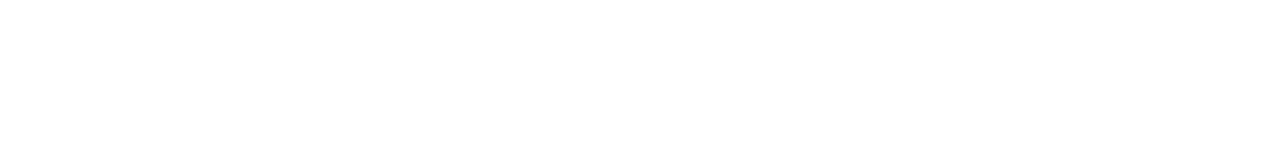
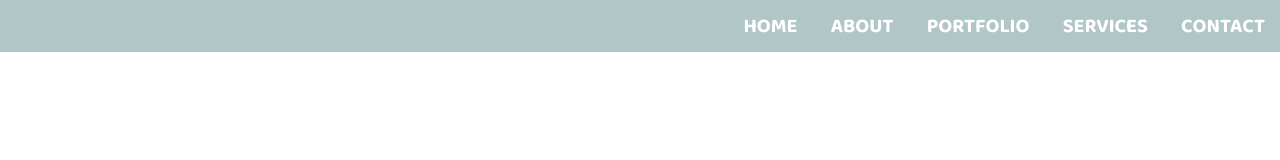
Before and after one commit to nmso2/food-network, a plain HTML site: page index.html in a window 1280 px wide. Drawn offline with Linux system fonts and the light colour scheme.

Commit message:
added menubar

```diff
--- a/index.html
+++ b/index.html
@@ -4,9 +4,19 @@
     <meta charset="UTF-8">
     <meta http-equiv="X-UA-Compatible" content="IE=edge">
     <meta name="viewport" content="width=device-width, initial-scale=1.0">
+    <link href="https://fonts.googleapis.com/css2?family=Baloo+2:wght@700&display=swap" rel="stylesheet">
+	<link href="style.css" rel="stylesheet">
     <title>Food Network</title>
 </head>
 <body>
-
+    <div class="menubar">
+		<ul>
+			<li><a href="#">Home</a></li>
+			<li><a href="#">About</a></li>
+			<li><a href="#">Portfolio</a></li>
+			<li><a href="#">Services</a></li>
+			<li><a href="#">Contact</a></li>
+		</ul>
+	</div>
 </body>
 </html>
--- a/style.css
+++ b/style.css
@@ -0,0 +1,42 @@
+* {
+	margin: 0;
+	padding: 0;
+}
+body {
+	font-family: 'Baloo 2', cursive;
+}
+.menubar {
+	width: 100%;
+	position: absolute;
+	z-index: 1;
+    background-color: rgb(177, 199, 199);
+}
+.menubar ul {
+    float: right;
+}
+.menubar ul li {
+	display: inline-block;
+	padding: 10px 15px;
+	text-transform: uppercase;
+	font-size: 20px;
+}
+
+.menubar ul li a {
+    color: rgb(255, 255, 255);
+    text-decoration: none;
+  }
+
+.menubar ul li a:hover {
+    color: rgb(0, 0, 0);
+    text-decoration: none;
+  }
+
+.menubar ul li:hover {
+	cursor: pointer;
+}
+.menubar h2 {
+	text-align: center;
+	color: #fff;
+	font-size: 50px;
+	margin-top: 20%;
+}
```
